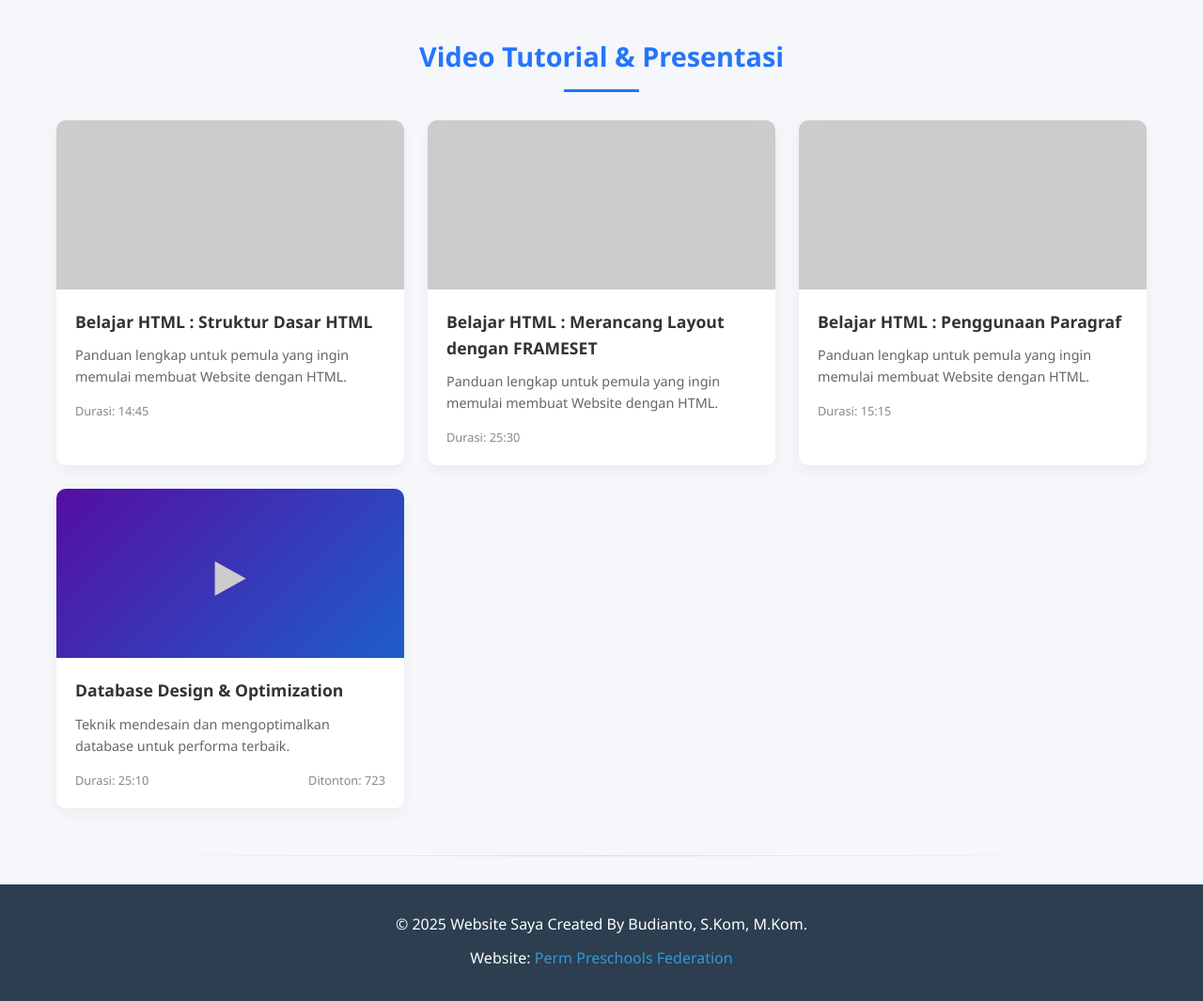
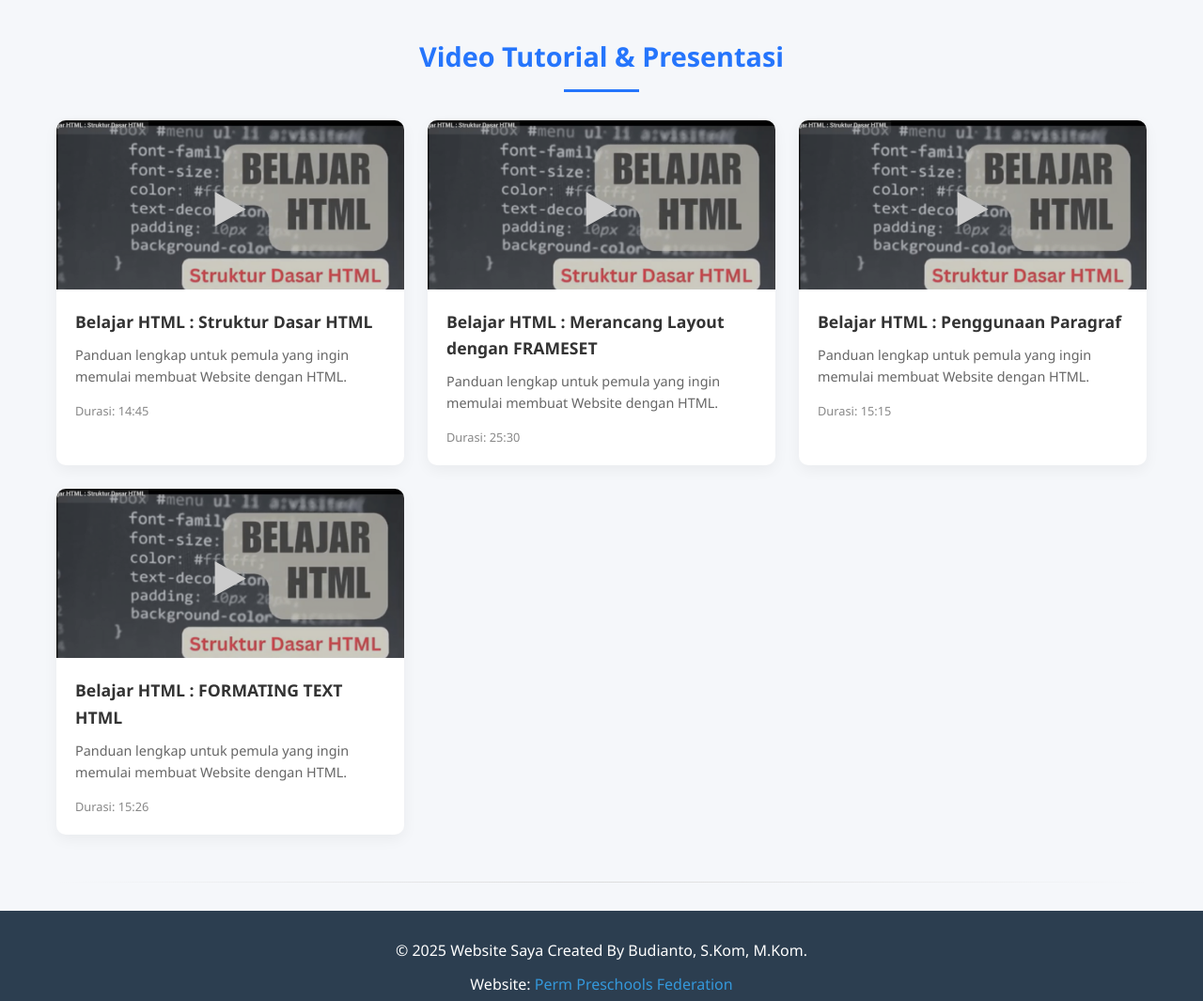
Before and after one commit to budianto82/project_uas, a plain HTML site: page media.html in a window 1280 px wide. Shown: the part 606-1671 px from the top of the page at 94% size. Drawn offline with Linux system fonts and the light colour scheme.

Commit message:
Add files via upload
Signed-off-by: Budianto, S.Kom. M.Kom <budianto.unpam82@gmail.com>

```diff
--- a/media.html
+++ b/media.html
@@ -591,8 +591,8 @@
 
             <div class="video-grid">
                  <div class="video-card">
-                    <div class="video-thumbnail" data-src="video/Belajar HTML _ Struktur Dasar HTML.mp4"
-                         style="background-image: url('images/html.png'); background-size: cover; background-position: center;">
+                    <div class="video-thumbnail" data-src="Belajar HTML _ Struktur Dasar HTML.mp4"
+                         style="background-image: url('html.png'); background-size: cover; background-position: center;">
                         ▶
                     </div>
 
@@ -606,8 +606,8 @@
                 </div>
 
                <div class="video-card">
-                    <div class="video-thumbnail" data-src="video/FRAMESET.mp4"
-                         style="background-image: url('images/html.png'); background-size: cover; background-position: center;">
+                    <div class="video-thumbnail" data-src="FRAMESET.mp4"
+                         style="background-image: url('html.png'); background-size: cover; background-position: center;">
                         ▶
                     </div>
 
@@ -621,8 +621,8 @@
                 </div>
 
                 <div class="video-card">
-                    <div class="video-thumbnail" data-src="video/Belajar HTML _ Penggunaan Paragraf.mp4"
-                         style="background-image: url('images/html.png'); background-size: cover; background-position: center;">
+                    <div class="video-thumbnail" data-src="Belajar HTML _ Penggunaan Paragraf.mp4"
+                         style="background-image: url('html.png'); background-size: cover; background-position: center;">
                         ▶
                     </div>
 
@@ -636,16 +636,17 @@
                 </div>
 
                 <div class="video-card">
-                    <div class="video-thumbnail" data-video="video4">
+                    <div class="video-thumbnail" data-src="Belajar HTML _ FORMATING TEXT HTML.mp4"
+                         style="background-image: url('html.png'); background-size: cover; background-position: center;">
                         ▶
                     </div>
+
                     <div class="video-info">
-                        <h4 class="video-title">Database Design & Optimization</h4>
-                        <p class="video-desc">Teknik mendesain dan mengoptimalkan database untuk performa terbaik.</p>
+                        <h4 class="video-title">Belajar HTML : FORMATING TEXT HTML</h4>
+                        <p class="video-desc">Panduan lengkap untuk pemula yang ingin memulai membuat Website dengan HTML.</p>
                         <div class="video-meta">
-                            <span>Durasi: 25:10</span>
-                            <span>Ditonton: 723</span>
-                        </div>
+                            <span>Durasi: 15:26</span>
+                         </div>
                     </div>
                 </div>
             </div>
```
